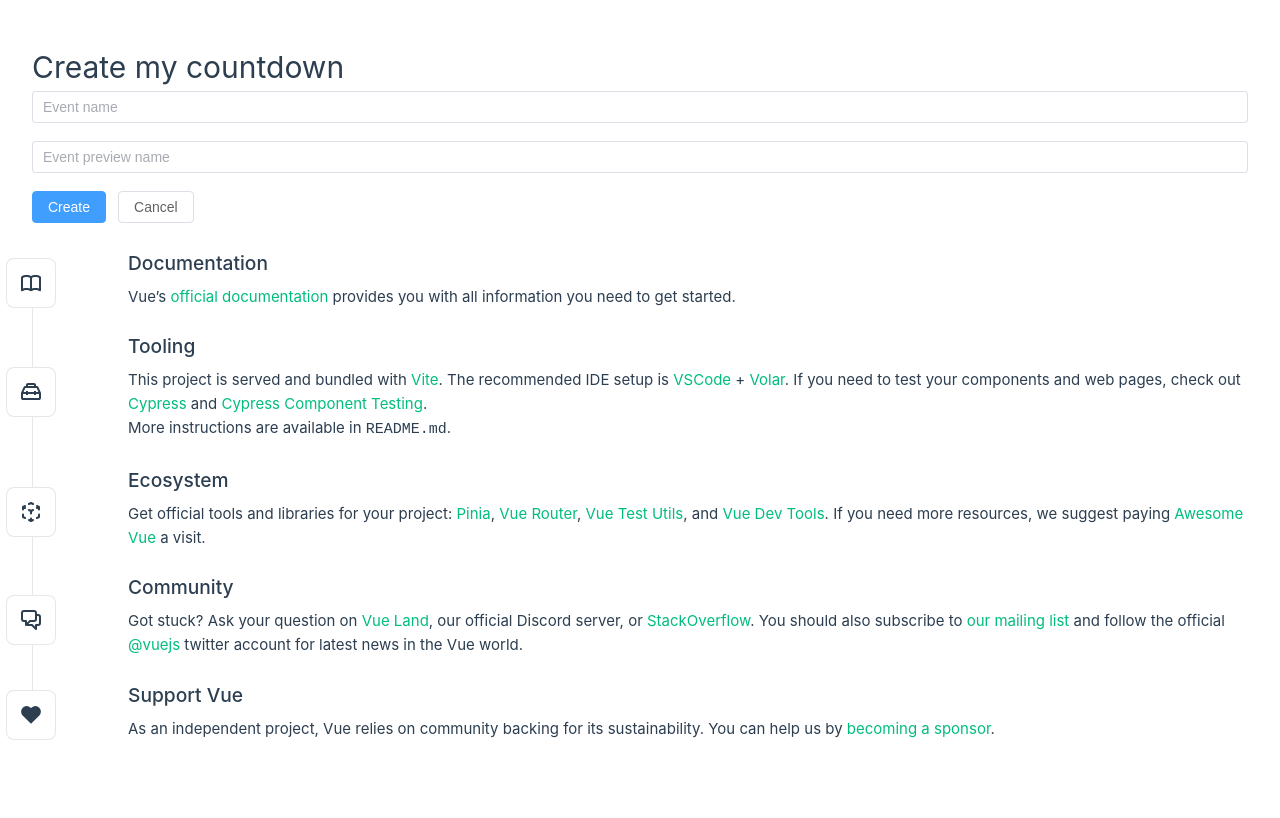
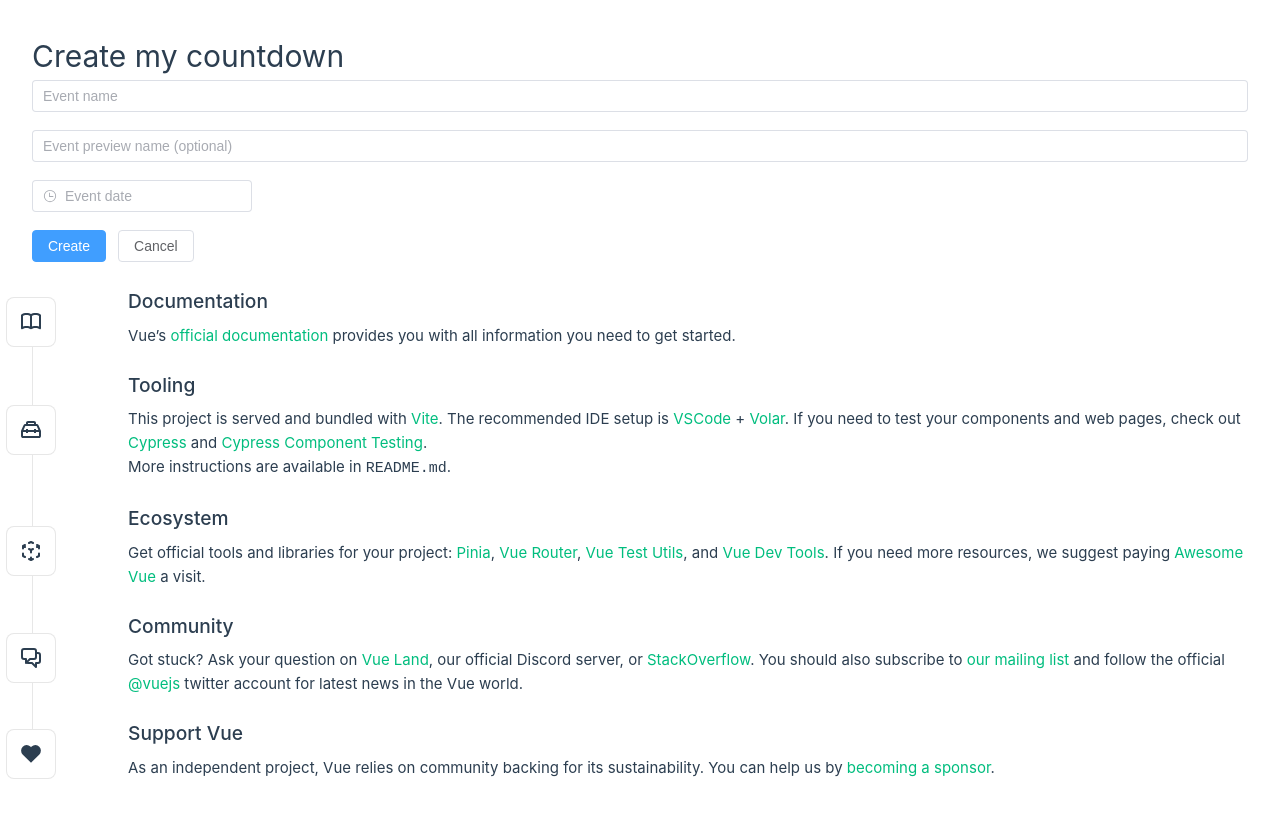
Before and after one commit to Sugihiru/countdown-web, a Vue app: page / in a window 1280 px wide. Shown: the top 818 px of the page. Built offline with nearby package versions, Linux system fonts and the light colour scheme; no server answers.

Commit message:
Add event date

```diff
--- a/src/components/CreateCountdown.vue
+++ b/src/components/CreateCountdown.vue
@@ -5,7 +5,11 @@
       <el-input v-model="formData.eventName" placeholder="Event name" />
     </el-form-item>
     <el-form-item prop="eventPreviewName">
-      <el-input v-model="formData.eventPreviewName" placeholder="Event preview name" />
+      <el-input v-model="formData.eventPreviewName" placeholder="Event preview name (optional)" />
+    </el-form-item>
+    <el-form-item prop="eventDatetime">
+      <el-date-picker v-model="formData.eventDatetime" type="datetime" placeholder="Event date" format="DD-MM-YYYY HH:mm"
+        :disabled-date="isInvalidDate" />
     </el-form-item>
 
     <el-form-item>
@@ -108,7 +112,10 @@
 
 const formRules = reactive<FormRules>({
   eventName: [
-    { validator: validateIsNotWhitespaceEmpty, message: 'Mandatory field', trigger: 'blur' },
+    { validator: validateIsNotWhitespaceEmpty, trigger: 'blur' },
+  ],
+  eventDatetime: [
+    { validator: validateEventDate, trigger: 'blur' },
   ],
 })
 
@@ -117,6 +124,7 @@
 const formData = ref({
   eventName: "",
   eventPreviewName: "",
+  eventDatetime: "",
 })
 
 document.title = "Countdown";
@@ -139,4 +147,18 @@
   }
   callback();
 }
+
+
+function validateEventDate(rules: unknown, eventDate: Date, callback: (err?: Error) => void) {
+  if (eventDate < new Date()) {
+    callback(new Error("Please provide a date in the future"));
+    return;
+  }
+  callback();
+}
+
+function isInvalidDate(eventDate: Date) {
+  return eventDate < new Date()
+}
+
 </script>
```
